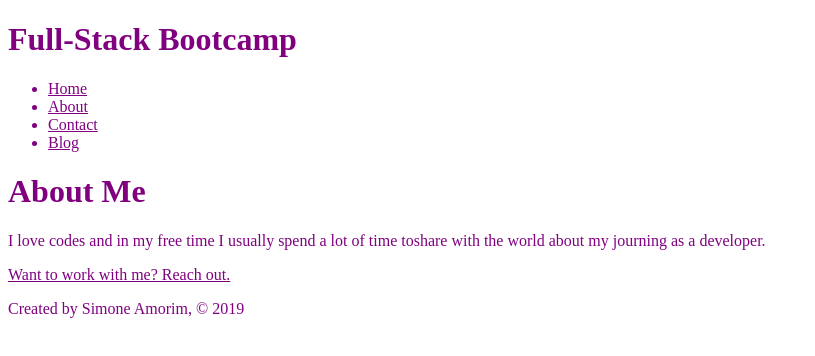
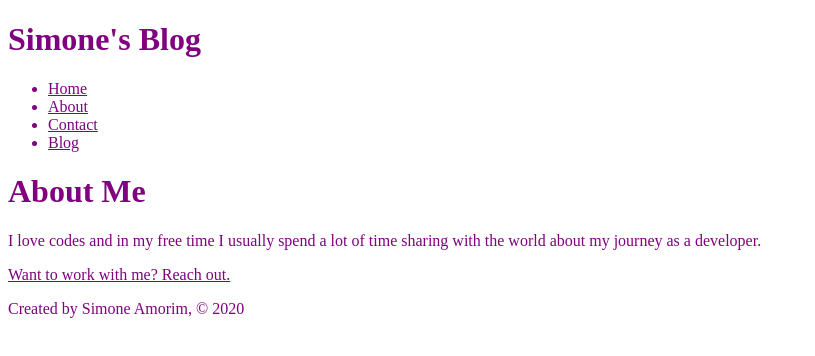
Before and after one commit to simoneas02/gatsby-bootcamp, a Gatsby site: page /about in a window 1280 px wide. Shown: the whole page, without its empty margins (0-815 px from the left). Built offline with nearby package versions, Linux system fonts and the light colour scheme; Gatsby itself is replaced by a stand-in of ours.

Commit message:
Update some texts

```diff
--- a/gatsby-config.js
+++ b/gatsby-config.js
@@ -1,6 +1,6 @@
 module.exports = {
   siteMetadata: {
-    title: "Full-Stack Bootcamp",
+    title: "Simone's Blog",
     author: "Simone Amorim",
   },
   plugins: [
--- a/src/components/footer.js
+++ b/src/components/footer.js
@@ -14,7 +14,7 @@ const Footer = () => {
 
   return (
     <footer>
-      <p>Created by {data.site.siteMetadata.author}, © 2019</p>
+      <p>Created by {data.site.siteMetadata.author}, © 2020</p>
     </footer>
   )
 }
--- a/src/pages/about.js
+++ b/src/pages/about.js
@@ -9,8 +9,8 @@ const AboutPage = () => (
     <Head title="About" />
     <h1>About Me</h1>
     <p>
-      I love codes and in my free time I usually spend a lot of time toshare
-      with the world about my journing as a developer.
+      I love codes and in my free time I usually spend a lot of time sharing
+      with the world about my journey as a developer.
     </p>
 
     <p>
--- a/src/pages/index.js
+++ b/src/pages/index.js
@@ -8,7 +8,7 @@ const IndexPage = () => (
   <Layout>
     <Head title="Home" />
     <h1>Hello!!</h1>
-    <p>I'm Simone living in recife</p>
+    <p>I'm Simone and I'm living in Recife, Brazil</p>
     <p>
       Need a devloper? <Link to="/contact">Contact me.</Link>
     </p>
```
